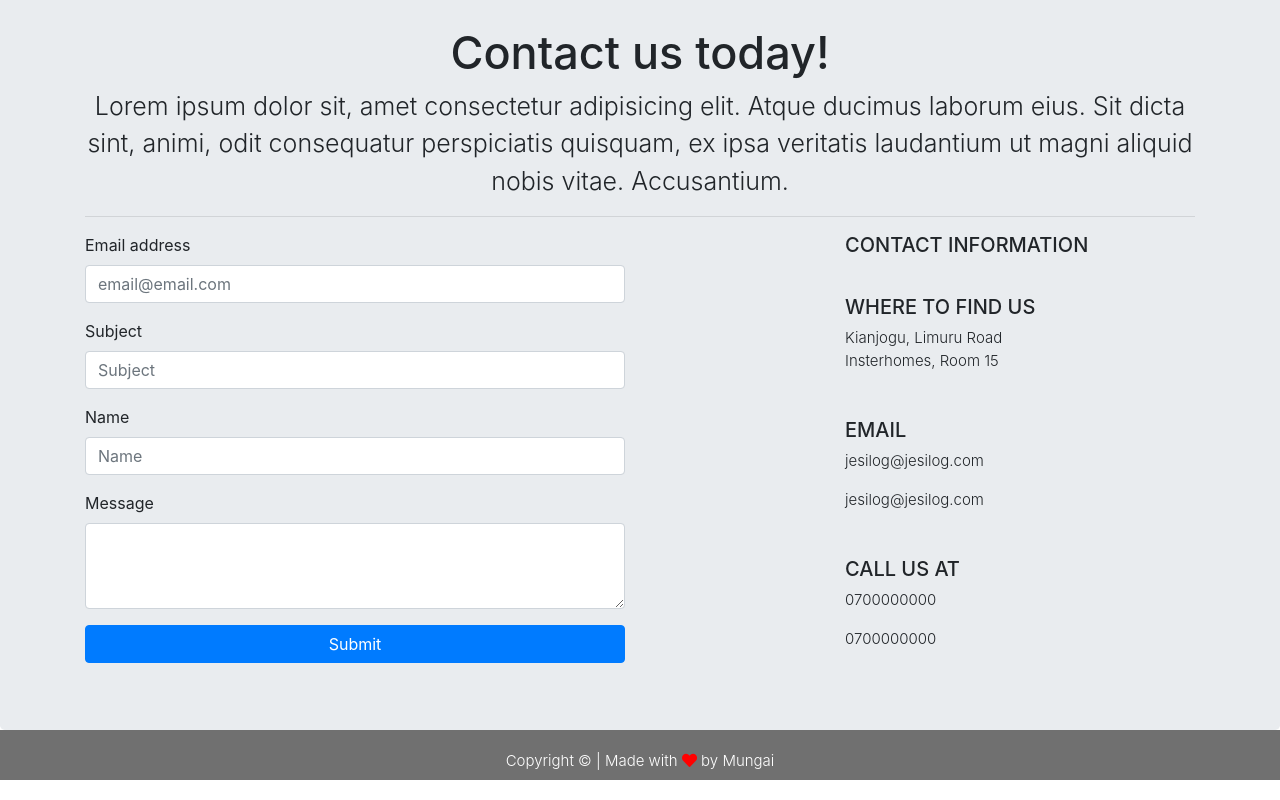
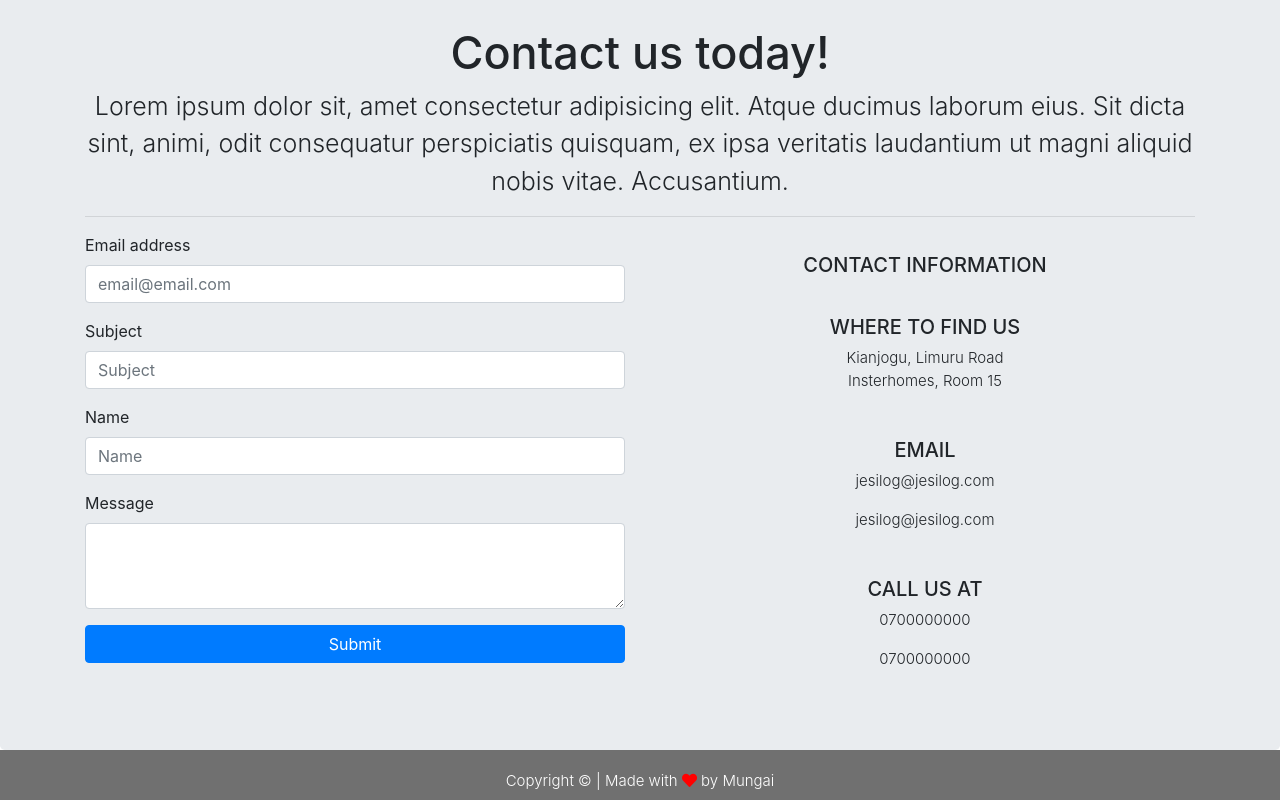
Before and after one commit to mungaih3h3/mungaih3h3.github.io, a plain HTML site: page index.html in a window 1280 px wide. Shown: the part 3670-4470 px from the top of the page. Drawn offline with nearby package versions, Linux system fonts and the light colour scheme.

Commit message:
increased margin for submit button to push contact information down abit

```diff
--- a/css/style.css
+++ b/css/style.css
@@ -127,6 +127,12 @@ p {
   text-transform: uppercase;
   font-size: 20px;
 }
+.contact-information-h2 {
+  margin-top: 20px;
+}
+.contact-submit {
+  margin-bottom: 20px;
+}
 
 /* Footer */
 footer {
--- a/index.html
+++ b/index.html
@@ -266,12 +266,12 @@
                                       <label for="exampleFormControlTextarea1">Message</label>
                                       <textarea class="form-control" id="exampleFormControlTextarea1" rows="3"></textarea>
                                     </div>
-                                    <a href="#" class="btn btn-primary btn-block">Submit</a>
+                                    <a href="#" class="btn btn-primary btn-block contact-submit">Submit</a>
                                   </form>
                     </div>
-                    <div class="col-md-2"></div>
-                    <div class="col-md-4 lead contact-information">
-                        <h2>Contact Information</h2><br>
+                    <div class="col-md-1"></div>
+                    <div class="col-md-4 lead contact-information text-center">
+                        <h2 class="contact-information-h2">Contact Information</h2><br>
                         <h2>Where to find us</h2>
                         <p>Kianjogu, Limuru Road <br> Insterhomes, Room 15</p><br>
                         <h2>Email</h2>
```
